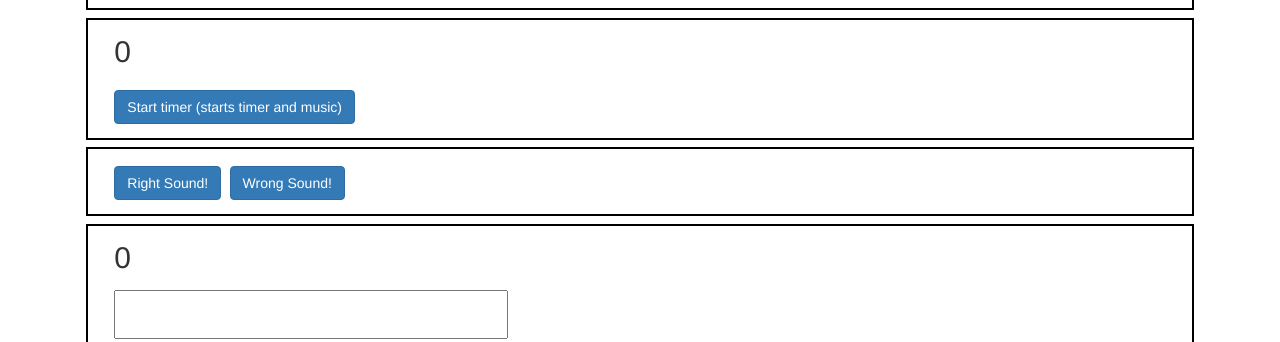
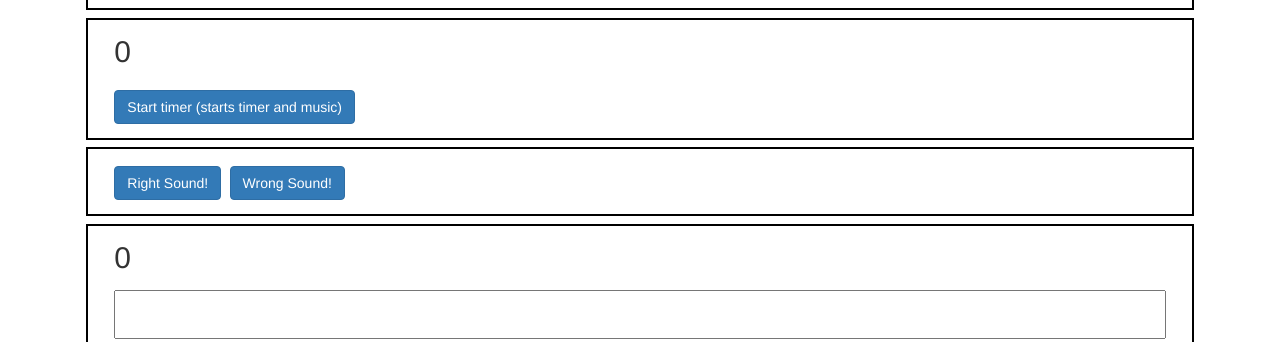
Before and after one commit to stevenremenapp/scorekeeper, a plain HTML site: page myscorebootstrap.html in a window 1280 px wide. Shown: the part 444-786 px from the top of the page. Drawn offline with nearby package versions, Linux system fonts and the light colour scheme.

Commit message:
Add files via upload

```diff
--- a/myscorebootstrap.css
+++ b/myscorebootstrap.css
@@ -11,7 +11,7 @@
 }
 
 .input {
-  font-size: 3rem;
+  width: 100%;
 }
 
 img {
--- a/myscorebootstrap.html
+++ b/myscorebootstrap.html
@@ -2,6 +2,7 @@
 <html>
   <head>
     <meta charset="utf-8">
+    <meta name="viewport" content="width=device-width, initial-scale=1.0">
     <title>ScoreKeeper Bootstrap</title>
     <link rel="stylesheet" href="https://maxcdn.bootstrapcdn.com/bootstrap/3.3.7/css/bootstrap.min.css" integrity="sha384-BVYiiSIFeK1dGmJRAkycuHAHRg32OmUcww7on3RYdg4Va+PmSTsz/K68vbdEjh4u" crossorigin="anonymous">
     <link rel="stylesheet" href="myscorebootstrap.css">
```
